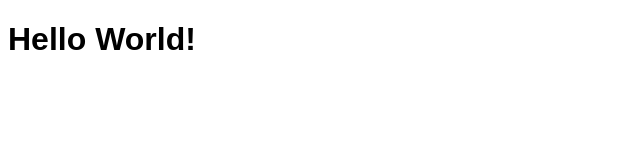
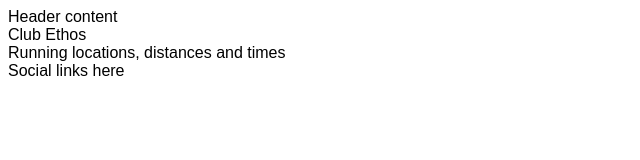
Before and after one commit to derekmcauley7/love-running, a plain HTML site: page index.html in a window 1280 px wide. Shown: the whole page, without its empty margins (0-640 px from the left). Drawn offline with Linux system fonts and the light colour scheme; files that its build step writes are made by us from their sources.

Commit message:
Add core structure for home page

```diff
--- a/index.html
+++ b/index.html
@@ -11,7 +11,10 @@
     <title>Love Running</title>
 </head>
 <body>
-    <h1>Hello World!</h1>
+   <header>Header content</header>
+   <section>Club Ethos</section>
+   <section>Running locations, distances and times</section>
+   <footer>Social links here</footer>
 
 </body>
 </html>
```
